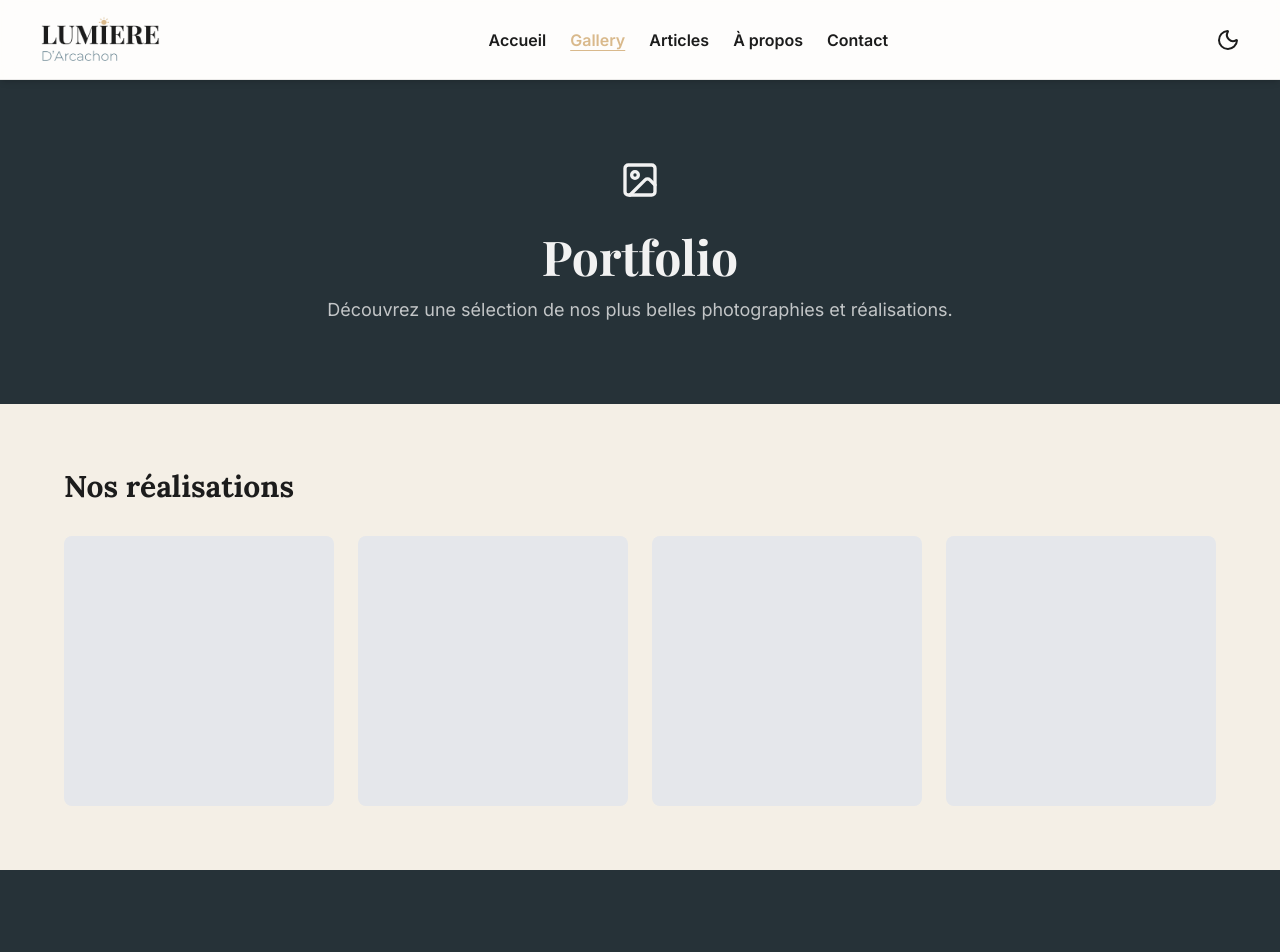
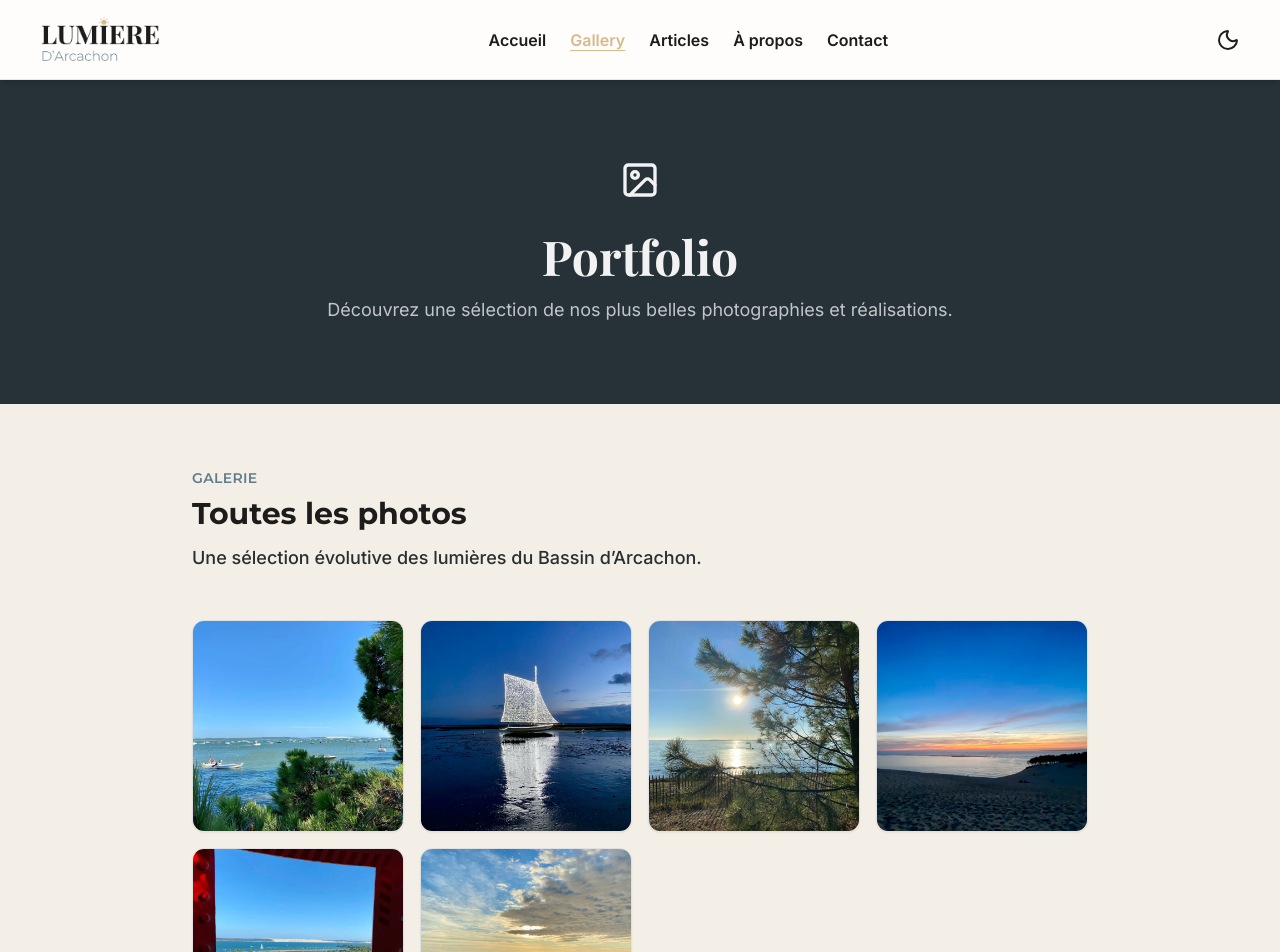
Before and after one commit to julienlisita/lumieredarcachon, a Next.js app: page /gallery in a window 1280 px wide. Shown: the top 952 px of the page. Built offline with nearby package versions, Linux system fonts and the light colour scheme; a web font is replaced by a local one.

Commit message:
feat(gallery): add interactive gallery with grid and lightbox

```diff
--- /dev/null
+++ b/src/components/gallery/GalleryGrid.tsx
@@ -0,0 +1,19 @@
+// src/components/gallery/GalleryGrid.tsx
+
+import { Photo } from '@/data/photos';
+import GalleryPhotoCard from '../media/GalleryPhotoCard';
+
+type Props = {
+  photos: Photo[];
+  onOpen: (id: string) => void;
+};
+
+export default function GalleryGrid({ photos, onOpen }: Props) {
+  return (
+    <div className="grid grid-cols-2 gap-3 sm:grid-cols-3 sm:gap-4 lg:grid-cols-4">
+      {photos.map((p) => (
+        <GalleryPhotoCard key={p.id} photo={p} onOpen={() => onOpen(p.id)} />
+      ))}
+    </div>
+  );
+}
--- /dev/null
+++ b/src/components/gallery/GalleryLightbox.tsx
@@ -0,0 +1,103 @@
+// src/components/gallery/GalleryLightbox.tsx
+
+'use client';
+
+import { useEffect, useRef, useMemo } from 'react';
+import { createPortal } from 'react-dom';
+import Image from 'next/image';
+import clsx from 'clsx';
+import { type Photo } from '@/data/photos';
+import './gallery.css';
+
+type Props = {
+  open: boolean;
+  photo: Photo | null;
+  onClose: () => void;
+  onPrev: () => void;
+  onNext: () => void;
+};
+
+export default function GalleryLightbox({ open, photo, onClose, onPrev, onNext }: Props) {
+  const closeBtnRef = useRef<HTMLButtonElement | null>(null);
+
+  const modalRoot = useMemo(() => {
+    if (typeof window === 'undefined') return null;
+    return document.getElementById('modal-root');
+  }, []);
+
+  useEffect(() => {
+    if (!open) return;
+
+    closeBtnRef.current?.focus();
+
+    const prevOverflow = document.body.style.overflow;
+    document.body.style.overflow = 'hidden';
+
+    const onKeyDown = (e: KeyboardEvent) => {
+      if (e.key === 'Escape') onClose();
+      if (e.key === 'ArrowLeft') onPrev();
+      if (e.key === 'ArrowRight') onNext();
+    };
+
+    window.addEventListener('keydown', onKeyDown);
+    return () => {
+      window.removeEventListener('keydown', onKeyDown);
+      document.body.style.overflow = prevOverflow;
+    };
+  }, [open, onClose, onPrev, onNext]);
+
+  if (!open || !photo || !modalRoot) return null;
+
+  return createPortal(
+    <div
+      className="lightbox-root"
+      role="dialog"
+      aria-modal="true"
+      aria-label="Photo en plein écran"
+    >
+      <button className="lightbox-backdrop" onClick={onClose} aria-label="Fermer" />
+
+      <div className="lightbox-panel">
+        <div className="lightbox-top">
+          <div className="lightbox-caption">
+            <p className="lightbox-label">{photo.label ?? ''}</p>
+          </div>
+
+          <button
+            ref={closeBtnRef}
+            className="lightbox-close"
+            onClick={onClose}
+            aria-label="Fermer"
+          >
+            ✕
+          </button>
+        </div>
+
+        <div className="lightbox-media">
+          <Image
+            src={photo.src}
+            alt={photo.alt}
+            fill
+            className="lightbox-img"
+            sizes="90vw"
+            priority
+          />
+        </div>
+
+        <div className="lightbox-nav">
+          <button
+            className={clsx('lightbox-navbtn')}
+            onClick={onPrev}
+            aria-label="Photo précédente"
+          >
+            ←
+          </button>
+          <button className={clsx('lightbox-navbtn')} onClick={onNext} aria-label="Photo suivante">
+            →
+          </button>
+        </div>
+      </div>
+    </div>,
+    modalRoot
+  );
+}
--- a/src/components/gallery/GallerySection.tsx
+++ b/src/components/gallery/GallerySection.tsx
@@ -1,18 +1,65 @@
+// src/components/gallery/GallerySection.tsx
+
+'use client';
+
+import { useMemo } from 'react';
+import { useSearchParams, useRouter } from 'next/navigation';
+import Section from '@/components/layout/Section';
+import SectionWrapper from '@/components/layout/SectionWrapper';
+import HeaderBlock from '@/components/patterns/HeaderBlock';
+import { PHOTOS } from '@/data/photos';
+import GalleryGrid from './GalleryGrid';
+import GalleryLightbox from './GalleryLightbox';
+
 export default function GallerySection() {
+  const params = useSearchParams();
+  const router = useRouter();
+
+  const activeId = params.get('photo');
+
+  const activeIndex = useMemo(() => {
+    if (!activeId) return -1;
+    return PHOTOS.findIndex((p) => p.id === activeId);
+  }, [activeId]);
+
+  const isOpen = activeIndex >= 0;
+
+  const open = (id: string) => router.push(`/gallery?photo=${id}`, { scroll: false });
+  const close = () => router.push('/gallery', { scroll: false });
+
+  const goPrev = () => {
+    if (!isOpen) return;
+    const prev = (activeIndex - 1 + PHOTOS.length) % PHOTOS.length;
+    router.push(`/gallery?photo=${PHOTOS[prev].id}`, { scroll: false });
+  };
+
+  const goNext = () => {
+    if (!isOpen) return;
+    const next = (activeIndex + 1) % PHOTOS.length;
+    router.push(`/gallery?photo=${PHOTOS[next].id}`, { scroll: false });
+  };
+
   return (
-    <section className="py-16 px-4">
-      <div className="max-w-6xl mx-auto">
-        <h2 className="text-3xl font-bold mb-8">Nos réalisations</h2>
+    <Section labelledBy="gallery-title" describedBy="gallery-subtitle">
+      <SectionWrapper className="max-w-6xl mx-auto">
+        <HeaderBlock
+          align="left"
+          eyebrow="Galerie"
+          title="Toutes les photos"
+          subtitle="Une sélection évolutive des lumières du Bassin d’Arcachon."
+          titleId="gallery-title"
+          subtitleId="gallery-subtitle"
+        />
 
-        {/* Grille d’images */}
-        <div className="grid gap-6 sm:grid-cols-2 md:grid-cols-3 lg:grid-cols-4">
-          <div className="aspect-square bg-gray-200 rounded-lg"></div>
-          <div className="aspect-square bg-gray-200 rounded-lg"></div>
-          <div className="aspect-square bg-gray-200 rounded-lg"></div>
-          <div className="aspect-square bg-gray-200 rounded-lg"></div>
-          {/* Plus tard : map dynamique */}
-        </div>
-      </div>
-    </section>
+        <GalleryGrid photos={PHOTOS} onOpen={open} />
+        <GalleryLightbox
+          open={isOpen}
+          photo={isOpen ? PHOTOS[activeIndex] : null}
+          onClose={close}
+          onPrev={goPrev}
+          onNext={goNext}
+        />
+      </SectionWrapper>
+    </Section>
   );
 }
--- /dev/null
+++ b/src/components/gallery/gallery.css
@@ -0,0 +1,91 @@
+/* src/components/gallery/gallery.css */
+
+.lightbox-root {
+  position: fixed;
+  inset: 0;
+  z-index: 60;
+}
+
+.lightbox-backdrop {
+  position: absolute;
+  inset: 0;
+  background: var(--color-overlay-bg);
+  border: 0;
+}
+
+.lightbox-panel {
+  position: absolute;
+  inset: 0;
+  display: grid;
+  grid-template-rows: auto 1fr auto;
+  padding: 1rem;
+  top: var(--header-offset, var(--header-height, 0px));
+}
+
+@media (min-width: 640px) {
+  .lightbox-panel {
+    padding: 1.5rem;
+  }
+}
+
+.lightbox-top {
+  display: flex;
+  align-items: center;
+  justify-content: space-between;
+  gap: 0.75rem;
+  margin-bottom: 0.75rem;
+}
+
+.lightbox-label {
+  font-family: var(--font-inter), system-ui, sans-serif;
+  color: var(--on-brand-strong);
+  opacity: 0.95;
+}
+
+.lightbox-close {
+  width: 40px;
+  height: 40px;
+  border-radius: 999px;
+  border: 1px solid rgba(255, 255, 255, 0.18);
+  background: rgba(15, 26, 32, 0.45);
+  color: #fff;
+  backdrop-filter: blur(10px);
+  transition: background 200ms ease;
+}
+
+.lightbox-close:hover {
+  background: rgba(15, 26, 32, 0.65);
+}
+
+.lightbox-media {
+  position: relative;
+  border-radius: 16px;
+  overflow: hidden;
+  border: 1px solid rgba(255, 255, 255, 0.14);
+}
+
+.lightbox-img {
+  object-fit: contain;
+  background: rgba(0, 0, 0, 0.15);
+}
+
+.lightbox-nav {
+  display: flex;
+  justify-content: space-between;
+  gap: 1rem;
+  padding-top: 0.75rem;
+}
+
+.lightbox-navbtn {
+  min-width: 52px;
+  height: 44px;
+  border-radius: 999px;
+  border: 1px solid rgba(255, 255, 255, 0.18);
+  background: rgba(15, 26, 32, 0.45);
+  color: #fff;
+  backdrop-filter: blur(10px);
+}
+
+.lightbox-navbtn:hover {
+  background: rgba(15, 26, 32, 0.65);
+}
--- /dev/null
+++ b/src/components/media/GalleryPhotoCard.css
@@ -0,0 +1,33 @@
+/* src/components/media/GalleryPhotoCard.css */
+
+.gallery-card {
+  width: 100%;
+  border-radius: var(--card-radius);
+  overflow: hidden;
+  border: 1px solid var(--card-border);
+  background: var(--card-bg);
+  box-shadow: var(--card-shadow);
+  transition:
+    box-shadow 220ms ease,
+    transform 220ms ease;
+  scroll-margin-top: calc(var(--header-height) + 16px);
+}
+
+.gallery-card:hover {
+  box-shadow: var(--card-shadow-hover);
+}
+
+.gallery-media {
+  position: relative;
+  aspect-ratio: 1 / 1;
+}
+
+.gallery-img {
+  object-fit: cover;
+  transform: scale(1);
+  transition: transform 320ms ease;
+}
+
+.gallery-card:hover .gallery-img {
+  transform: scale(1.03);
+}
--- /dev/null
+++ b/src/components/media/GalleryPhotoCard.tsx
@@ -0,0 +1,26 @@
+// src/components/media/GalleryPhotoCard.tsx
+
+import Image from 'next/image';
+import { type Photo } from '@/data/photos';
+import './GalleryPhotoCard.css';
+
+type Props = {
+  photo: Photo;
+  onOpen: () => void;
+};
+
+export default function GalleryPhotoCard({ photo, onOpen }: Props) {
+  return (
+    <button id={photo.id} type="button" className="gallery-card" onClick={onOpen}>
+      <div className="gallery-media">
+        <Image
+          src={photo.src}
+          alt={photo.alt}
+          fill
+          sizes="(min-width: 1024px) 25vw, 50vw"
+          className="gallery-img"
+        />
+      </div>
+    </button>
+  );
+}
--- a/src/components/pages/Gallery.tsx
+++ b/src/components/pages/Gallery.tsx
@@ -4,6 +4,7 @@ import { Image as ImageIcon } from 'lucide-react';
 import PageHero from '../patterns/PageHero';
 import GallerySection from '../gallery/GallerySection';
 import Cta from '../patterns/Cta';
+import { Suspense } from 'react';
 
 export default function Gallery() {
   return (
@@ -15,7 +16,9 @@ export default function Gallery() {
         align="center"
       />
 
-      <GallerySection />
+      <Suspense fallback={null}>
+        <GallerySection />
+      </Suspense>
 
       <Cta
         title="Vous souhaitez réaliser un shooting ?"
```
